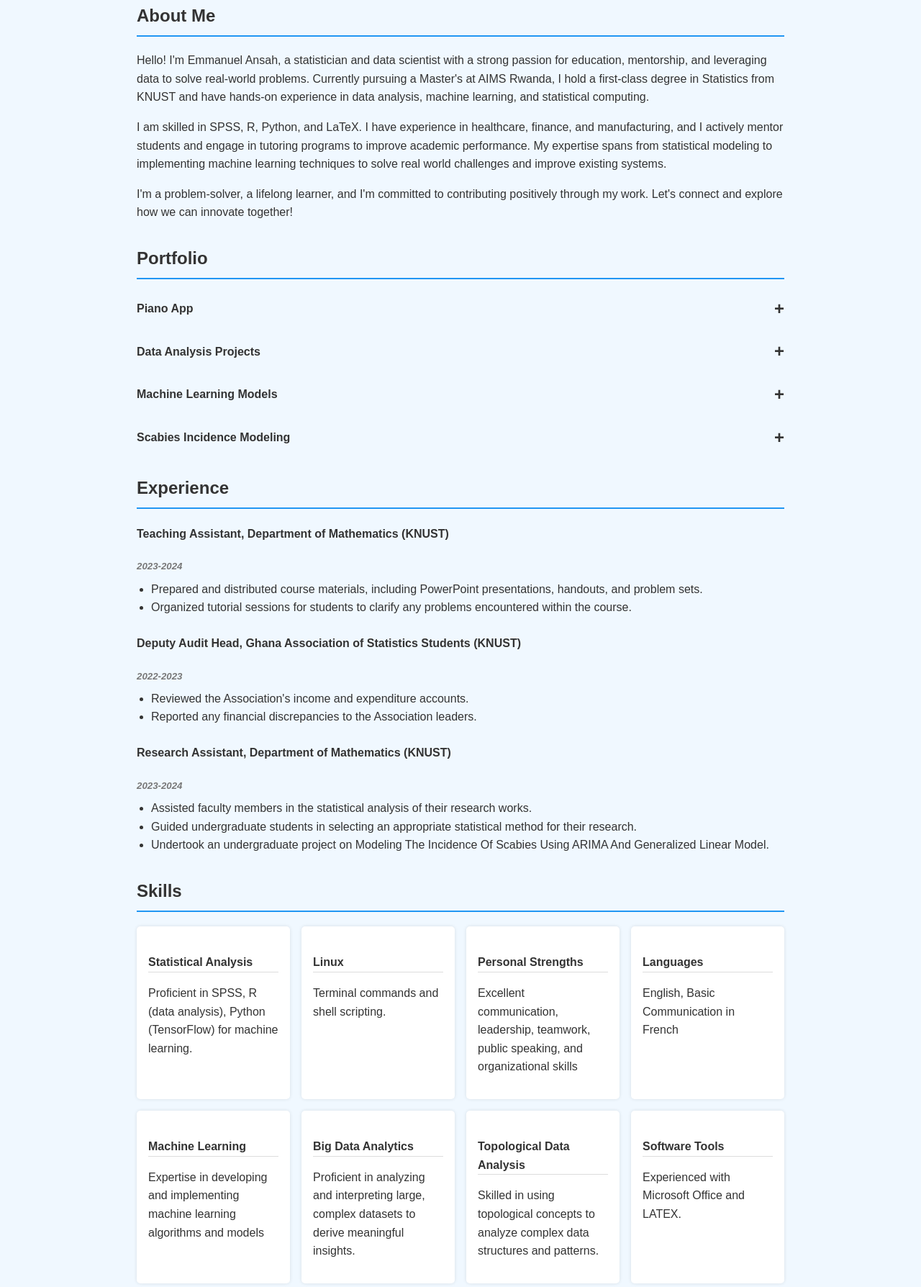
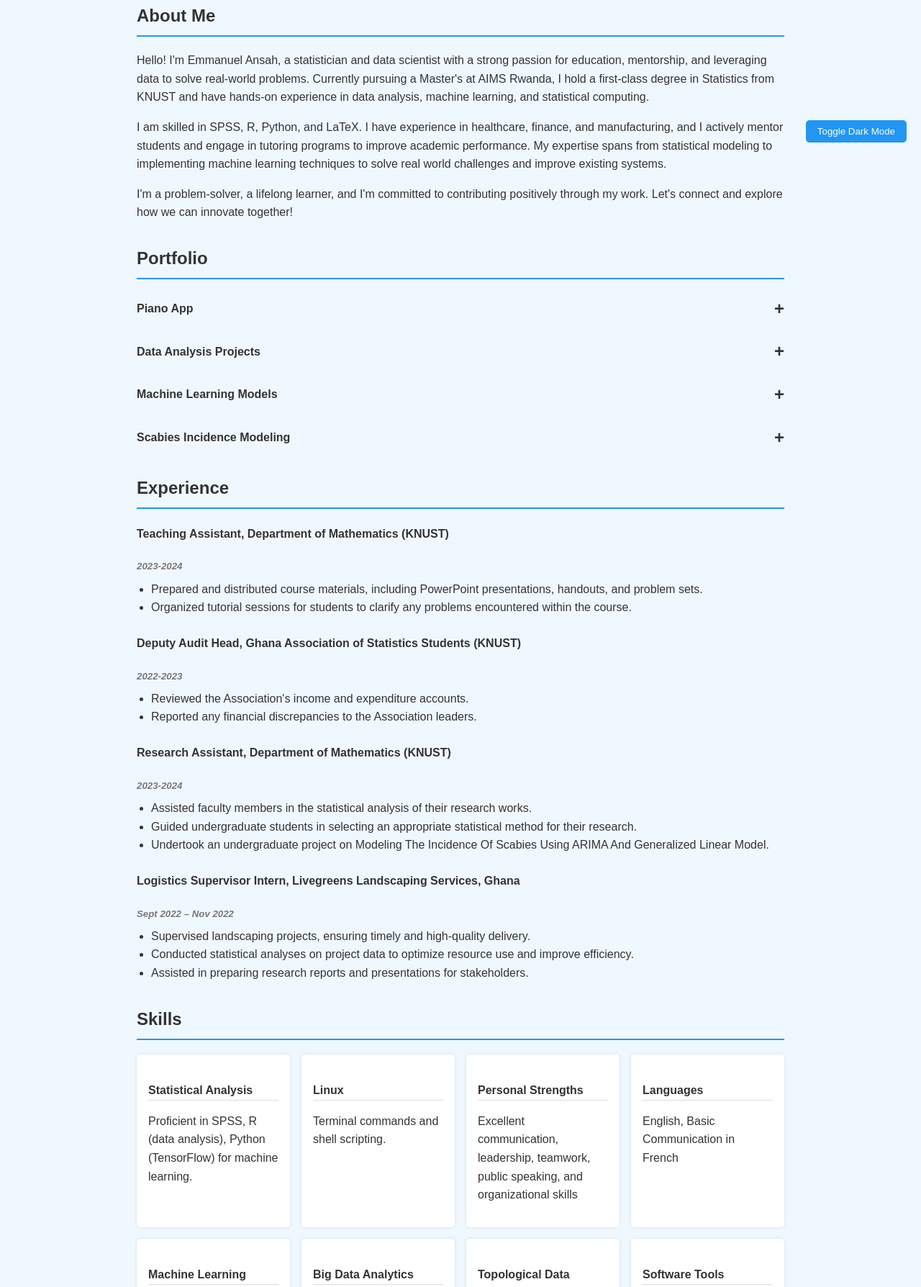
Before and after one commit to emmanuelansah/emmanuel-website, a plain HTML site: page index.html in a window 1280 px wide. Shown: the part 582-2370 px from the top of the page at 72% size. Drawn offline with Linux system fonts and the light colour scheme.

Commit message:
Update index.html

```diff
--- a/index.html
+++ b/index.html
@@ -12,23 +12,40 @@
             line-height: 1.6;
             background-color: #f0f8ff; /* Light blue background */
             color: #333;
+            transition: background-color 0.5s, color 0.5s;
+        }
+        body.dark-mode {
+            background-color: #121212;
+            color: #e0e0e0;
         }
         header {
             background: #2196F3; /* Blue header */
             color: white;
             padding: 3rem 0; /* Increased padding */
             text-align: center;
+            transition: background-color 0.5s;
+        }
+        body.dark-mode header {
+            background: #0D47A1;
         }
         header img {
             width: 200px; /* Larger image */
             height: 200px; /* Larger image */
             border-radius: 50%;
             margin-bottom: 1.5rem; /* Increased margin */
+            transition: transform 0.3s ease-in-out;
+        }
+        header img:hover {
+            transform: scale(1.1);
         }
         nav {
             display: flex;
             justify-content: center;
             background: #1976D2; /* Darker blue nav */
+            transition: background-color 0.5s;
+        }
+        body.dark-mode nav {
+            background: #0D47A1;
         }
         nav a {
             color: white;
@@ -46,6 +63,13 @@
         }
         section {
             margin: 2rem 0;
+            opacity: 0;
+            transform: translateY(20px);
+            transition: opacity 0.6s ease-out, transform 0.6s ease-out;
+        }
+        section.visible {
+            opacity: 1;
+            transform: translateY(0);
         }
         section h2 {
             border-bottom: 2px solid #2196F3; /* Blue border */
@@ -57,8 +81,11 @@
             color: white;
             padding: 1rem 0;
             margin-top: 2rem;
+            transition: background-color 0.5s;
         }
-
+        body.dark-mode footer {
+            background: #0D47A1;
+        }
         .portfolio-item {
             margin-bottom: 1rem;
         }
@@ -74,7 +101,7 @@
             font-size: 1.5em;
             transition: transform 0.3s ease-in-out;
         }
-        .portfolio-item h4.active::after{
+        .portfolio-item h4.active::after {
             content: "-";
         }
         .portfolio-item p {
@@ -94,10 +121,15 @@
             padding: 1rem;
             border-radius: 5px;
             box-shadow: 0 0 5px rgba(0,0,0,0.1);
-            transition: transform 0.2s ease-in-out;
+            transition: transform 0.2s ease-in-out, box-shadow 0.2s ease-in-out;
+        }
+        body.dark-mode .skill-item {
+            background: #1e1e1e;
+            color: #e0e0e0;
         }
         .skill-item:hover {
             transform: scale(1.05);
+            box-shadow: 0 0 15px rgba(0,0,0,0.2);
         }
         .skill-item h4 {
             margin-bottom: 0.5rem;
@@ -109,12 +141,15 @@
         .experience-item h4 {
             margin-bottom: 0.5rem;
         }
-        .experience-item h5{
+        .experience-item h5 {
             font-style: italic;
             color: #777;
             margin-bottom: 0.5rem;
         }
-        .experience-item ul{
+        body.dark-mode .experience-item h5 {
+            color: #a0a0a0;
+        }
+        .experience-item ul {
             padding-left: 20px;
             margin-top: 0.5rem;
         }
@@ -131,7 +166,21 @@
         .btn:hover {
             background: #1976D2; /* Darker hover color */
         }
-         /* Responsive adjustments */
+        .dark-mode-toggle {
+            position: fixed;
+            bottom: 20px;
+            right: 20px;
+            background: #2196F3;
+            color: white;
+            border: none;
+            padding: 0.5rem 1rem;
+            border-radius: 5px;
+            cursor: pointer;
+            transition: background-color 0.3s ease;
+        }
+        .dark-mode-toggle:hover {
+            background: #1976D2;
+        }
         @media (max-width: 768px) {
             header {
                 padding: 1rem 0;
@@ -229,6 +278,15 @@
                     <li>Undertook an undergraduate project on Modeling The Incidence Of Scabies Using ARIMA And Generalized Linear Model.</li>
                 </ul>
             </div>
+            <div class="experience-item">
+                <h4>Logistics Supervisor Intern, Livegreens Landscaping Services, Ghana</h4>
+                <h5>Sept 2022 – Nov 2022</h5>
+                <ul>
+                    <li>Supervised landscaping projects, ensuring timely and high-quality delivery.</li>
+                    <li>Conducted statistical analyses on project data to optimize resource use and improve efficiency.</li>
+                    <li>Assisted in preparing research reports and presentations for stakeholders.</li>
+                </ul>
+            </div>
         </section>
 
         <section id="skills">
@@ -296,6 +354,9 @@
     <footer>
         <p>© 2025 Emmanuel Ansah. All Rights Reserved.</p>
     </footer>
+
+    <button class="dark-mode-toggle" onclick="toggleDarkMode()">Toggle Dark Mode</button>
+
     <script>
         function togglePortfolioItem(el) {
             const portfolioItem = el.parentElement;
@@ -303,6 +364,31 @@
             el.classList.toggle("active");
             portfolioItemContent.classList.toggle("active");
         }
+
+        function toggleDarkMode() {
+            document.body.classList.toggle('dark-mode');
+        }
+
+        document.addEventListener('scroll', () => {
+            const sections = document.querySelectorAll('section');
+            sections.forEach(section => {
+                const sectionTop = section.getBoundingClientRect().top;
+                if (sectionTop < window.innerHeight - 100) {
+                    section.classList.add('visible');
+                }
+            });
+        });
+
+        // Initial check to show sections in viewport on load
+        document.addEventListener('DOMContentLoaded', () => {
+            const sections = document.querySelectorAll('section');
+            sections.forEach(section => {
+                const sectionTop = section.getBoundingClientRect().top;
+                if (sectionTop < window.innerHeight - 100) {
+                    section.classList.add('visible');
+                }
+            });
+        });
     </script>
 </body>
 </html>
```
Lines whose indentation alone changed are shown as unchanged.
